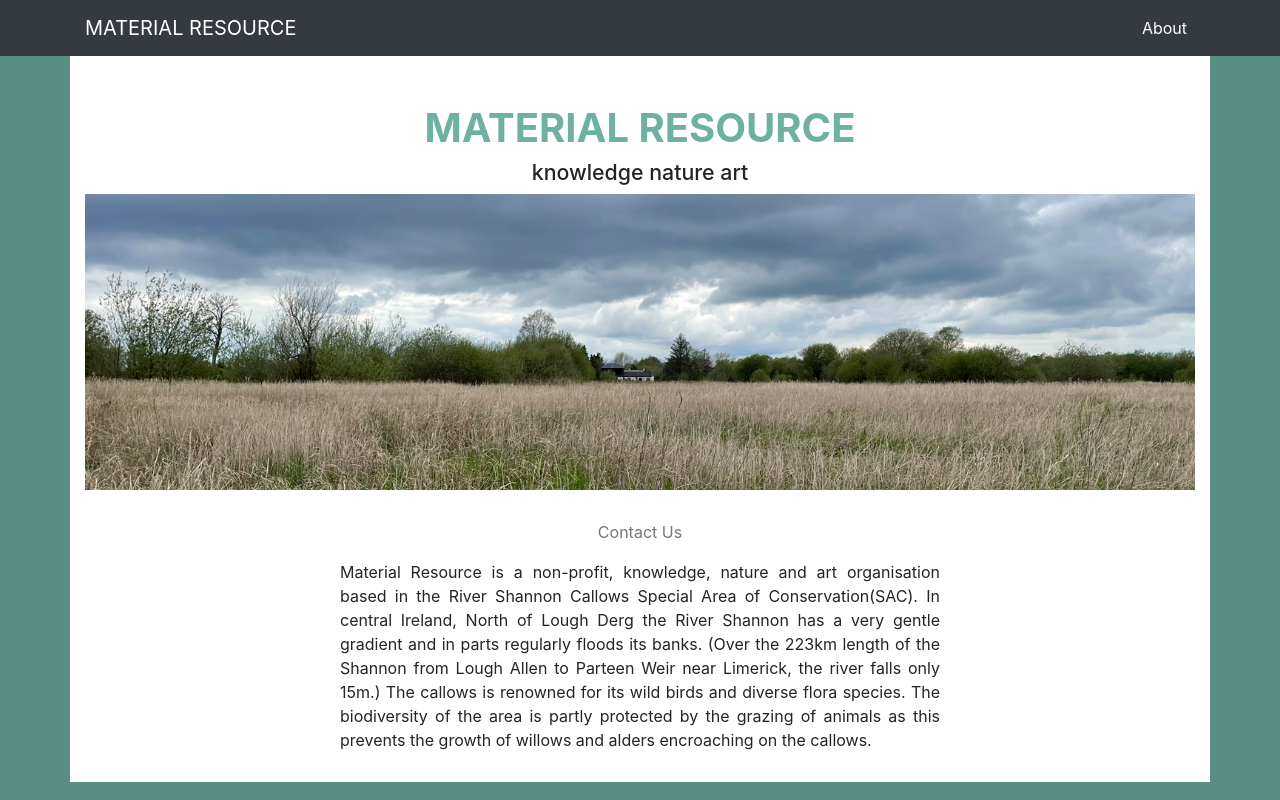
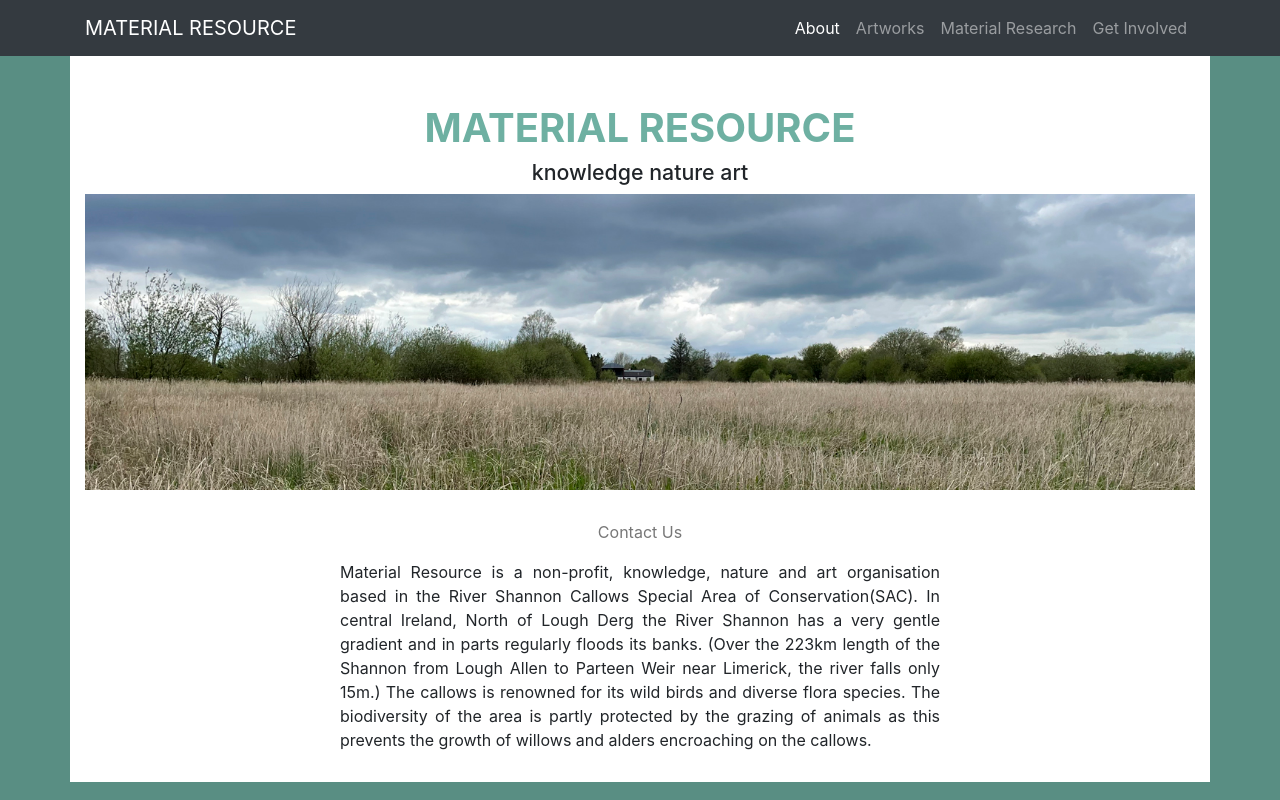
Before and after one commit to virtualanxiety/material-resource, a website: page index.html in a window 1280 px wide. Shown: the top 800 px of the page. Drawn offline with Linux system fonts and the light colour scheme.

Commit message:
Update index.html

```diff
--- a/index.html
+++ b/index.html
@@ -32,7 +32,17 @@
               <span class="sr-only">(current)</span>
             </a>
           </li>
+      <li class="nav-item">
+            <a class="nav-link" href="https://www.materialresource.org/artworks.html">Artworks</a>
+          </li>
 
+<li class="nav-item">
+            <a class="nav-link" href="#">Material Research</a>
+          </li>
+
+          <li class="nav-item">
+            <a class="nav-link" href="#">Get Involved</a>
+          </li>
 
         </ul>
       </div>
```
